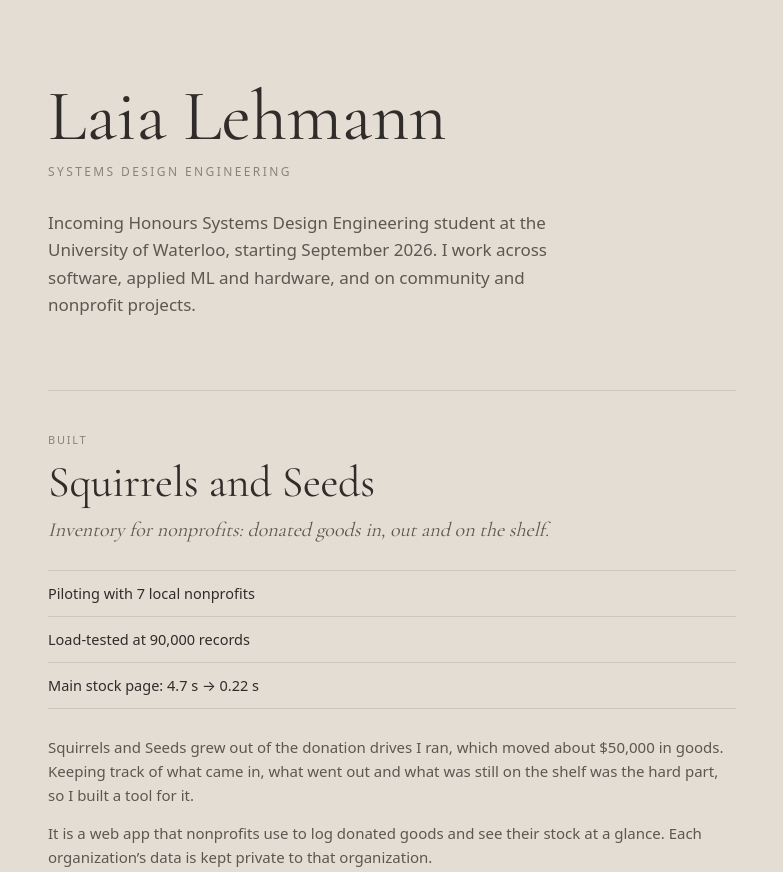
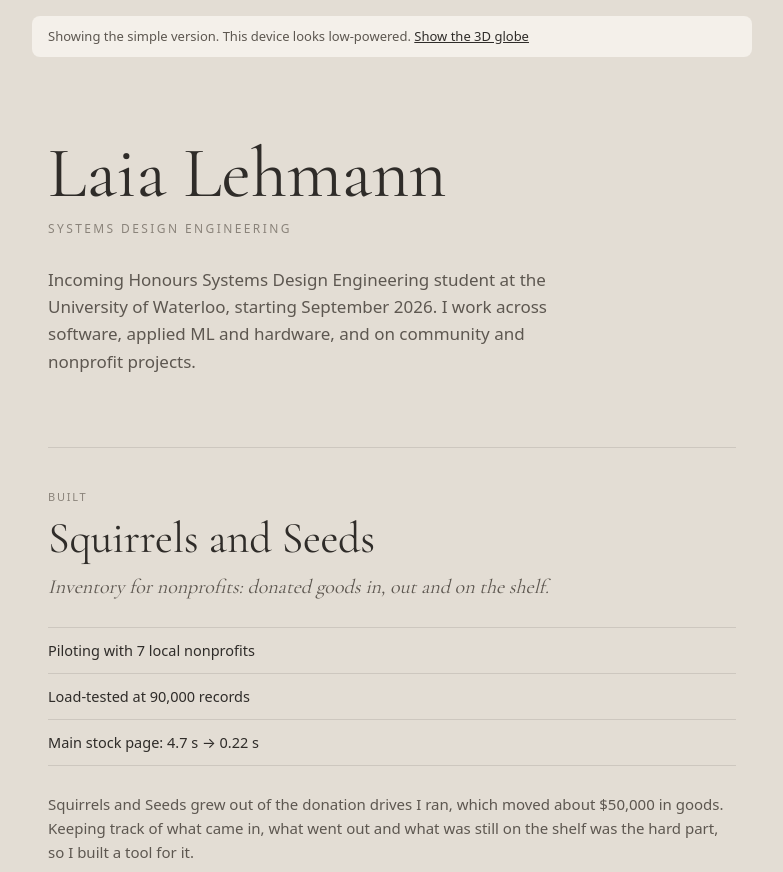
Before and after one commit to laia-wq/laialehmann.com, a website built with Vite: page index.html in a window 1280 px wide. Shown: the top 872 px of the page, without its empty margins (248-1031 px from the left). Built offline with nearby package versions, Linux system fonts and the light colour scheme.

Commit message:
Explain why the 2D fallback is shown, with a link to try 3D
Co-Authored-By: Claude Opus 5.5 <noreply@anthropic.com>
Claude-Session: https://claude.ai/code/session_01Fbz48bFvCJqM8u5c9nokEG

```diff
--- a/src/main.ts
+++ b/src/main.ts
@@ -16,14 +16,18 @@ function webglAvailable(): boolean {
   }
 }
 
+let reason = '';
+
 function chooseMode(): Mode {
   const q = new URLSearchParams(location.search).get('mode');
-  if (q === '2d' || q === '3d') return q === '3d' && !webglAvailable() ? '2d' : q;
-  if (!webglAvailable()) return '2d';
-  if (matchMedia('(prefers-reduced-motion: reduce)').matches) return '2d';
+  if (q === '2d') { reason = 'You asked for the simple version.'; return '2d'; }
+  if (!webglAvailable()) { reason = 'This browser has WebGL 2 turned off or unavailable (check that hardware acceleration is on).'; return '2d'; }
+  if (q === '3d') return '3d';
+  if (matchMedia('(prefers-reduced-motion: reduce)').matches) { reason = 'Your system asks for reduced motion (on Windows: Settings → Accessibility → Visual effects → Animation effects).'; return '2d'; }
   const small = matchMedia('(max-width: 720px)').matches && matchMedia('(pointer: coarse)').matches;
   const lowPower = (navigator.hardwareConcurrency ?? 8) <= 2;
-  if (small || lowPower) return '2d';
+  if (small) { reason = 'Small touch screens get the simple version.'; return '2d'; }
+  if (lowPower) { reason = 'This device looks low-powered.'; return '2d'; }
   return '3d';
 }
 
@@ -45,7 +49,11 @@ function renderIndex(): string {
 
 function boot2D() {
   document.documentElement.dataset.mode = '2d';
-  app.innerHTML = `<main id="content">${renderIndex()}</main>`;
+  const canTry = webglAvailable();
+  const note = reason
+    ? `<p class="mode-note">Showing the simple version. ${reason}${canTry ? ' <a href="?mode=3d">Show the 3D globe</a>' : ''}</p>`
+    : '';
+  app.innerHTML = `<main id="content">${note}${renderIndex()}</main>`;
 }
 
 async function boot3D() {
@@ -137,5 +145,5 @@ async function boot3D() {
   if (new URLSearchParams(location.search).has('debug')) (window as unknown as { __exp: unknown }).__exp = exp;
 }
 
-if (chooseMode() === '3d') boot3D().catch((err) => { console.error(err); boot2D(); });
+if (chooseMode() === '3d') boot3D().catch((err) => { console.error(err); reason = `The 3D scene hit an error: ${String(err?.message ?? err)}`; boot2D(); });
 else boot2D();
--- a/src/styles.css
+++ b/src/styles.css
@@ -331,3 +331,6 @@ html[data-phase='world'] .world-nav { opacity: 1; pointer-events: auto; }
 /* ------------------------------------------------------------ 3D chrome on paper */
 html[data-mode='3d'] body { background: #efe8dc; }
 html[data-mode='3d'] .hint { color: var(--ink-soft); }
+
+.mode-note { max-width: 720px; margin: 16px auto 0; padding: 10px 16px; font-size: 13px; color: var(--ink-soft); background: var(--bg-soft); border-radius: 8px; }
+.mode-note a { color: var(--ink); }
```
